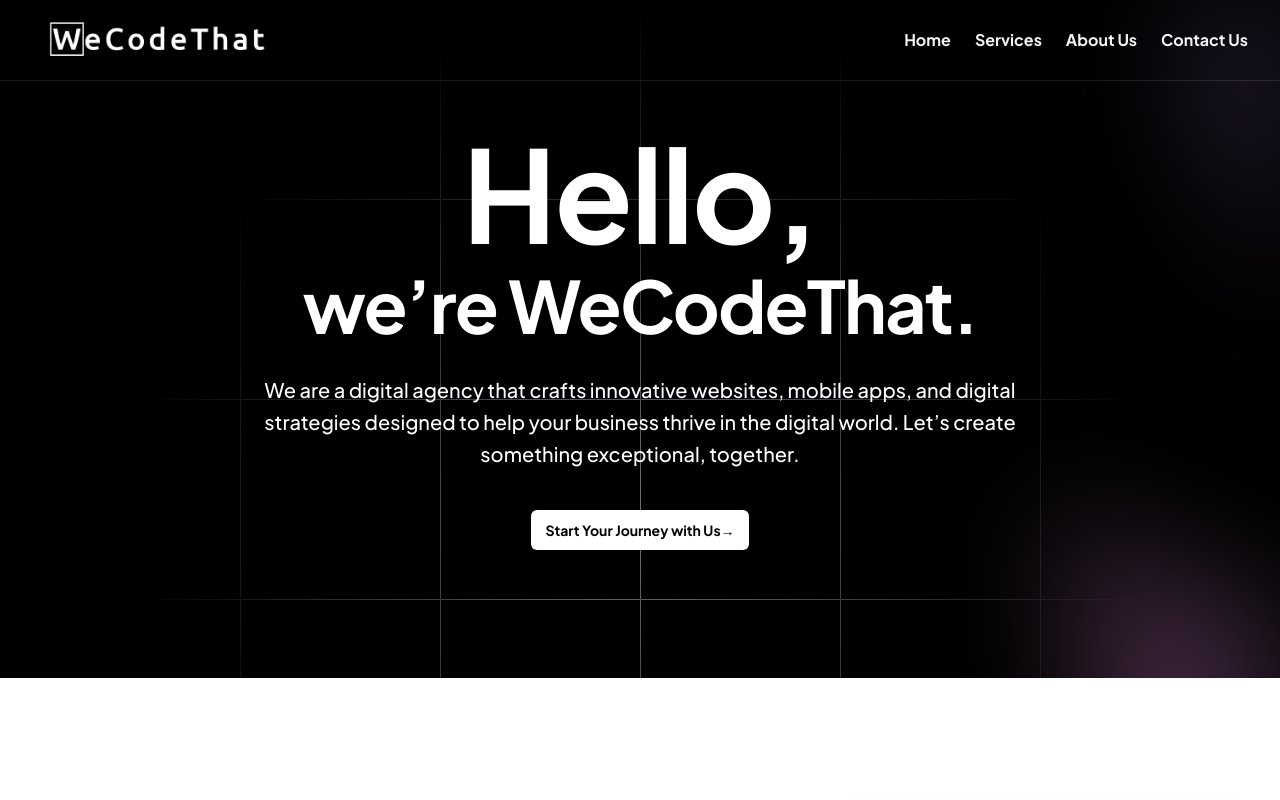
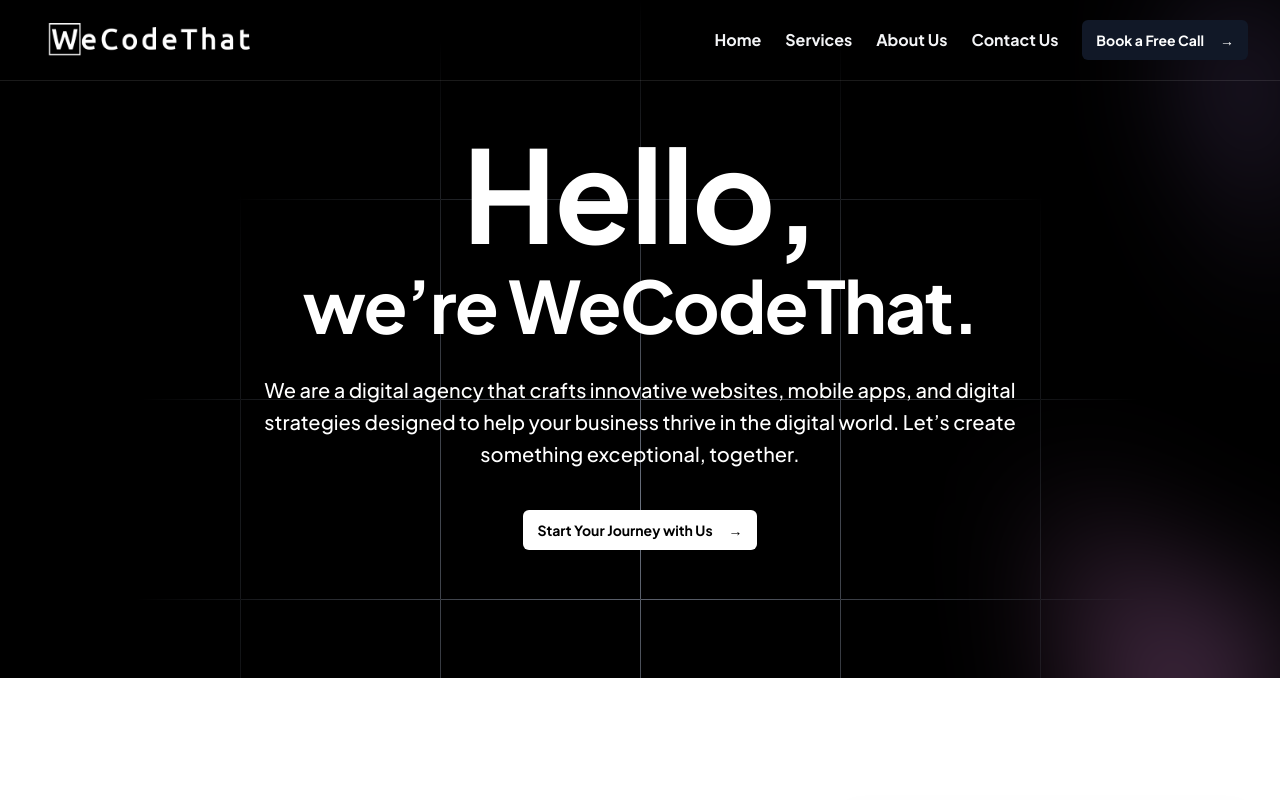
Before and after one commit to WeCodeThatGlobal/wecodethat, a Next.js app: page /about-us in a window 1280 px wide. Shown: the top 800 px of the page. Built offline with nearby package versions, Linux system fonts and the light colour scheme.

Commit message:
feat: add google calender link

```diff
--- a/app/about-us/AppointmentBook.jsx
+++ b/app/about-us/AppointmentBook.jsx
@@ -15,7 +15,8 @@
 
           <div className=" flex items-center justify-center w-full mt-10">
             <a
-              href="#"
+              href="https://calendar.google.com/calendar/appointments/schedules/AcZssZ0THqOtbWCkTEfTRS6X_4n16i8N0hFxFi_s6PKGGqCrZAHWCbgBmBtOFmqcFGOTZ3MdC8hK6RMI?gv=true"
+              target="blank"
               className="rounded-md bg-white px-11 py-2.5 text-sm font-semibold hover:text-white hover:bg-black hover:shadow-[0px_4px_16px_rgba(17,17,26,0.1),_0px_8px_24px_rgba(17,17,26,0.1),_0px_16px_56px_rgba(17,17,26,0.1)]  hover:shadow-gray-900 focus-visible:outline focus-visible:outline-2 focus-visible:outline-offset-2 focus-visible:outline-indigo-600"
             >
               Book a Free Call
--- a/app/about-us/CTAv1.jsx
+++ b/app/about-us/CTAv1.jsx
@@ -22,7 +22,8 @@
           </div>
           <div className=" flex items-center justify-center">
             <a
-              href="#"
+              href="https://calendar.google.com/calendar/appointments/schedules/AcZssZ0THqOtbWCkTEfTRS6X_4n16i8N0hFxFi_s6PKGGqCrZAHWCbgBmBtOFmqcFGOTZ3MdC8hK6RMI?gv=true"
+              target="blank"
               className="rounded-md bg-white px-11 py-2.5 text-sm font-semibold hover:text-white hover:bg-black hover:shadow-[0px_4px_16px_rgba(17,17,26,0.1),_0px_8px_24px_rgba(17,17,26,0.1),_0px_16px_56px_rgba(17,17,26,0.1)]  hover:shadow-gray-900 focus-visible:outline focus-visible:outline-2 focus-visible:outline-offset-2 focus-visible:outline-indigo-600"
             >
               Book a Free Call
--- a/app/about-us/CTAv2.jsx
+++ b/app/about-us/CTAv2.jsx
@@ -23,7 +23,8 @@
           </div>
           <div className=" flex items-center justify-center">
             <a
-              href="#"
+              href="https://calendar.google.com/calendar/appointments/schedules/AcZssZ0THqOtbWCkTEfTRS6X_4n16i8N0hFxFi_s6PKGGqCrZAHWCbgBmBtOFmqcFGOTZ3MdC8hK6RMI?gv=true"
+              target="blank"
               className="rounded-md bg-white px-11 py-2.5 text-sm font-semibold hover:text-white hover:bg-black hover:shadow-[0px_4px_16px_rgba(17,17,26,0.1),_0px_8px_24px_rgba(17,17,26,0.1),_0px_16px_56px_rgba(17,17,26,0.1)]  hover:shadow-gray-900 focus-visible:outline focus-visible:outline-2 focus-visible:outline-offset-2 focus-visible:outline-indigo-600"
             >
               Book a Free Call
--- a/app/about-us/HeroSection.jsx
+++ b/app/about-us/HeroSection.jsx
@@ -60,10 +60,14 @@
               </p>
               <div className="mt-10 flex items-center justify-center gap-x-6 w-full">
                 <a
-                  href="#"
+                  href="https://calendar.google.com/calendar/appointments/schedules/AcZssZ0THqOtbWCkTEfTRS6X_4n16i8N0hFxFi_s6PKGGqCrZAHWCbgBmBtOFmqcFGOTZ3MdC8hK6RMI?gv=true"
+                  target="blank"
                   className="rounded-md bg-white px-3.5 py-2.5 text-sm font-semibold hover:text-white hover:bg-black hover:shadow-[0px_4px_16px_rgba(17,17,26,0.1),_0px_8px_24px_rgba(17,17,26,0.1),_0px_16px_56px_rgba(17,17,26,0.1)]  hover:shadow-gray-900 focus-visible:outline focus-visible:outline-2 focus-visible:outline-offset-2 focus-visible:outline-indigo-600"
                 >
-                  Start Your Journey with Us<span aria-hidden="true">→</span>
+                  Start Your Journey with Us
+                  <span className="ml-4" aria-hidden="true">
+                    →
+                  </span>
                 </a>
               </div>
             </div>
--- a/app/about-us/page.jsx
+++ b/app/about-us/page.jsx
@@ -33,13 +33,14 @@
         <CTAv1 />
         <HowWeWork />
 
+        <div className="bg-slate-50">
           <section className="max-w-7xl mx-auto px-5 py-16">
             <div className="text-center max-w-2xl mx-auto">
               <h3 className="lg:text-4xl font-bold !leading-[1.3] !mb-8 lg:!px-10 xl:!px-10 text-gray-700">
                 Save your time and money by choosing our professional team.
               </h3>
             </div>
-          <div className="relative z-10 grid grid-cols-3 max-w-4xl mx-auto">
+            <div className=" relative z-10 grid grid-cols-3 max-w-4xl mx-auto">
               <Item
                 avatar="/avatar/001-boy.png"
                 name="Subhankar Kumar"
@@ -84,7 +85,7 @@
               </div>
             </div>
           </section>
-
+        </div>
         <AppointmentBook />
       </main>
       <FooterBlock />
--- a/app/components/Navbar.jsx
+++ b/app/components/Navbar.jsx
@@ -18,7 +18,7 @@
       <div className="container mx-auto px-4 md:px-8 flex items-center justify-between h-16">
         {/* Logo */}
         <Link href="/" legacyBehavior>
-          <a className="w-64 text-xl font-bold text-blue-600">
+          <a className="w-60 text-xl font-bold text-blue-600">
             {showStickyNav ? (
               <img src="/logo/Full_Logo_Bl.png" alt="" />
             ) : (
@@ -44,6 +44,16 @@
           {/* <Link href="/contact" legacyBehavior>
             <a className=" transition">Blog</a>
           </Link> */}
+          <a
+            href="https://calendar.google.com/calendar/appointments/schedules/AcZssZ0THqOtbWCkTEfTRS6X_4n16i8N0hFxFi_s6PKGGqCrZAHWCbgBmBtOFmqcFGOTZ3MdC8hK6RMI?gv=true"
+            target="blank"
+            className="rounded-md bg-gray-900 text-white px-3.5 py-2.5 text-sm font-semibold hover:text-white "
+          >
+            Book a Free Call
+            <span className="ml-4" aria-hidden="true">
+              →
+            </span>
+          </a>
         </div>
 
         {/* Mobile Menu Button */}
```
Lines whose indentation alone changed are shown as unchanged.
